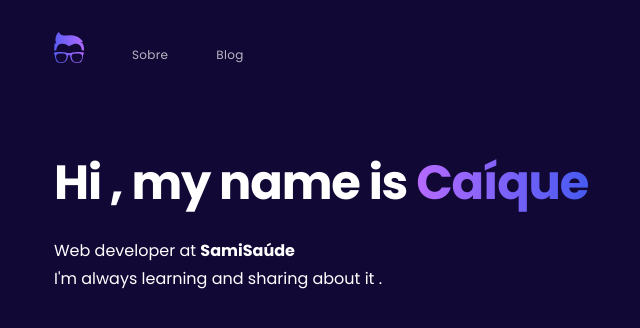
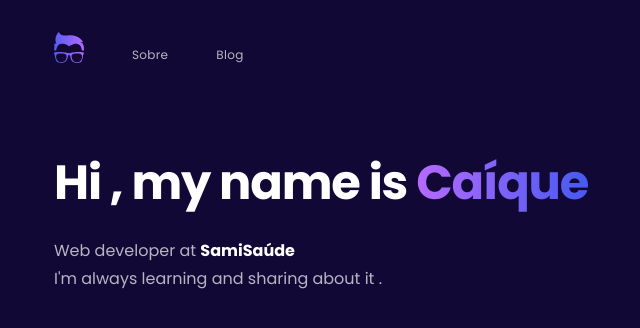
Before and after one commit to caiqalmeida/caiqalmeida.dev-v3, a Next.js app: page / in a window 1280 px wide. Shown: the top 328 px of the page, without its empty margins (250-890 px from the left). Built offline with nearby package versions, Linux system fonts and the light colour scheme.

Commit message:
feat: minor color corrections

```diff
--- a/src/components/BlogCard.tsx
+++ b/src/components/BlogCard.tsx
@@ -17,7 +17,7 @@ export function BlogCard({
         <time dateTime={date}>{date}</time>
         <span>{readingTime}</span>
       </p>
-      <h2 className="text-xl font-bold mb-4">{title}</h2>
+      <h2 className="text-xl text-white font-bold mb-4">{title}</h2>
       <p>{description}</p>
     </article>
   );
--- a/src/components/Container.tsx
+++ b/src/components/Container.tsx
@@ -15,7 +15,7 @@ function InternalLink({ href, text }: LinkProps) {
   return (
     <li
       className={cn(
-        "link text-white opacity-70 tracking-wide text-xs",
+        "link tracking-wide text-xs",
         isActive ? "active-link" : ""
       )}
     >
@@ -85,7 +85,7 @@ export function Container(props: any) {
             <InternalLink href="/blog" text="Blog" />
           </ul>
         </nav>
-        <main>{children}</main>
+        <div>{children}</div>
       </div>
     </>
   );
--- a/src/pages/_app.tsx
+++ b/src/pages/_app.tsx
@@ -17,7 +17,7 @@ export default function App({ Component, pageProps }: AppProps) {
           rel="stylesheet"
         />
       </Head>
-      <main className="min-h-screen min-w-full bg-dark-purple text-white">
+      <main className="min-h-screen min-w-full bg-dark-purple">
         <Component {...pageProps} />
       </main>
     </>
--- a/src/pages/index.tsx
+++ b/src/pages/index.tsx
@@ -3,14 +3,14 @@ import { Container } from "../components";
 export default function Home() {
   return (
     <Container>
-      <h1 className="font-bold text-5xl tracking-tight mb-8">
+      <h1 className="font-bold text-white text-5xl tracking-tight mb-8">
         Hi , my name is <span className="text-gradient">Caíque</span>
       </h1>
 
       <h2 className="mb-1">
         Web developer at{" "}
         <a
-          className="link font-bold"
+          className="link text-white font-bold"
           target="_blank"
           rel="noopener noreferrer"
           href="https://www.samisaude.com.br/"
--- a/src/styles/globals.css
+++ b/src/styles/globals.css
@@ -9,7 +9,7 @@ html {
 }
 
 #__next {
-  @apply bg-gray-50 dark:bg-gray-900;
+  @apply text-white/70;
   display: flex;
   flex-direction: column;
   min-height: 100vh;
```
